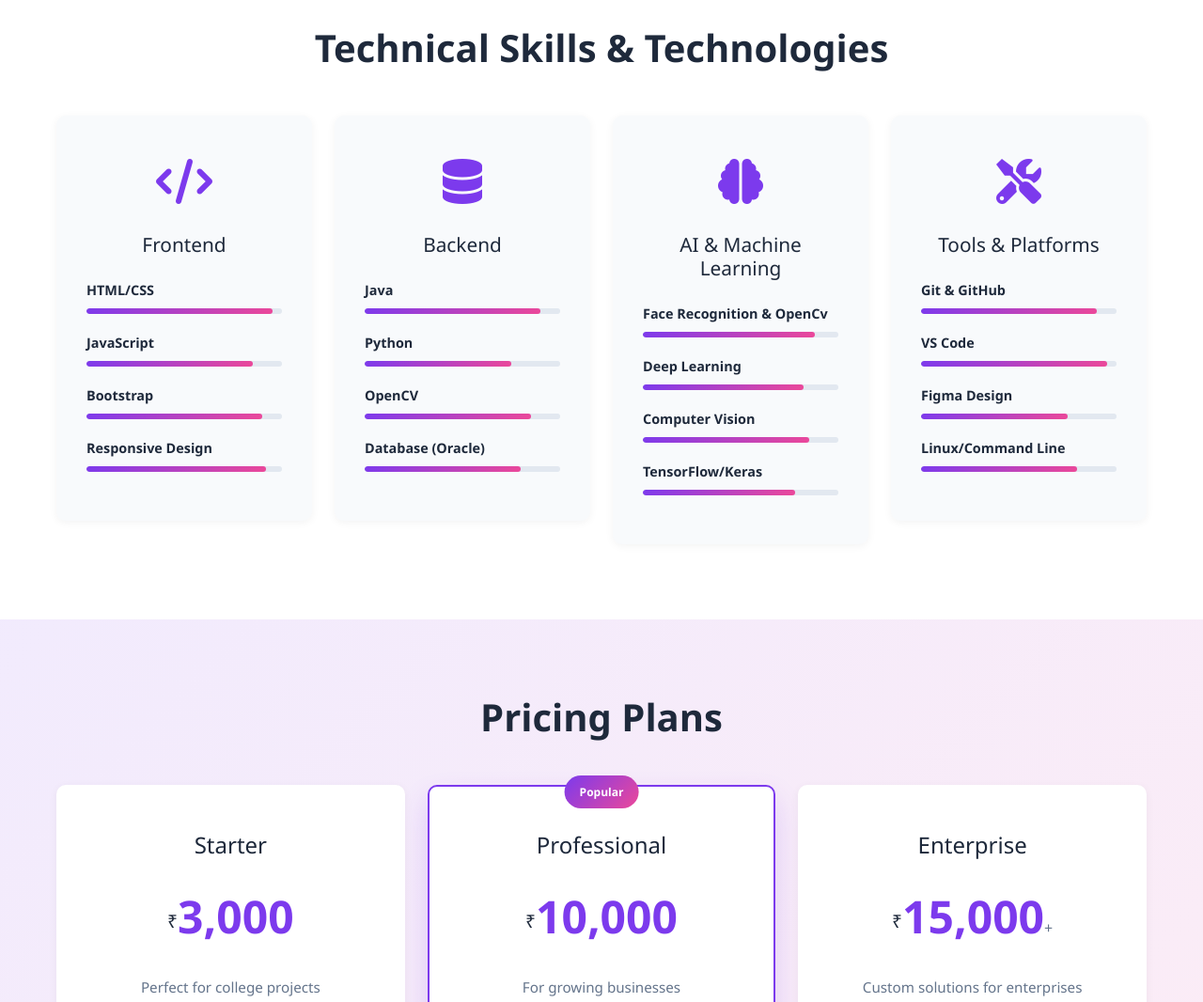
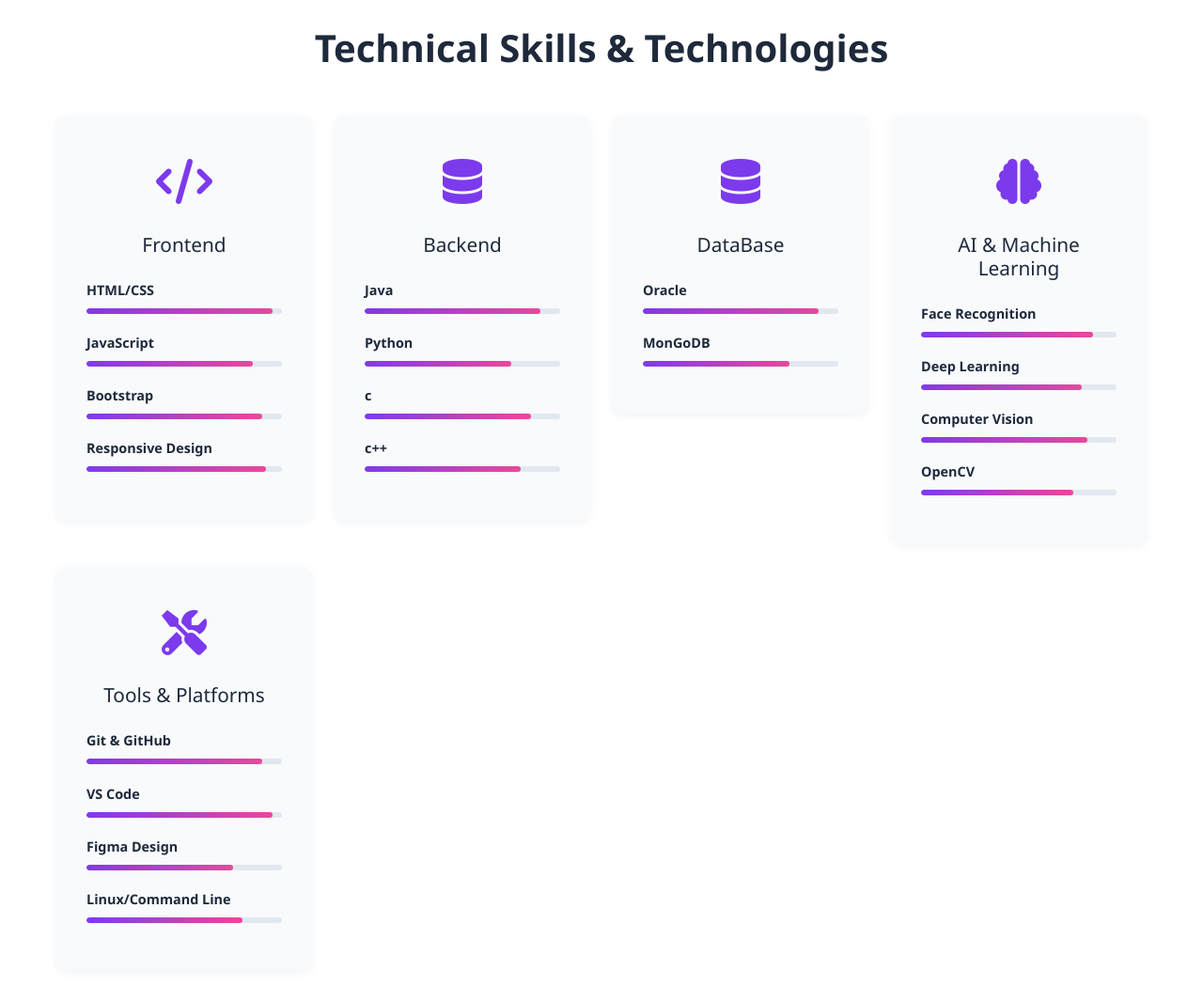
Before and after one commit to ganuborade/nex_layar, a website: page index.html in a window 1280 px wide. Shown: the part 2560-3626 px from the top of the page at 94% size. Drawn offline with nearby package versions, Linux system fonts and the light colour scheme.

Commit message:
adding database section

```diff
--- a/index.html
+++ b/index.html
@@ -187,17 +187,33 @@
                 <div class="skill-bar"><div class="skill-progress" style="width: 75%;"></div></div>
               </div>
               <div class="skill-item">
-                <span>OpenCV</span>
+                <span>c</span>
                 <div class="skill-bar"><div class="skill-progress" style="width: 85%;"></div></div>
               </div>
               <div class="skill-item">
-                <span>Database (Oracle)</span>
+                <span>c++</span>
                 <div class="skill-bar"><div class="skill-progress" style="width: 80%;"></div></div>
               </div>
             </div>
           </div>
         </div>
-
+        <!-- Database -->
+        <div class="col-md-6 col-lg-3">
+          <div class="skill-card">
+            <div class="skill-icon"><i class="fas fa-database"></i></div>
+            <h4>DataBase</h4>
+            <div class="skills-list">
+              <div class="skill-item">
+                <span>Oracle</span>
+                <div class="skill-bar"><div class="skill-progress" style="width: 90%;"></div></div>
+              </div>
+              <div class="skill-item">
+                <span>MonGoDB</span>
+                <div class="skill-bar"><div class="skill-progress" style="width: 75%;"></div></div>
+              </div>
+            </div>
+          </div>
+        </div>
         <!-- AI/ML -->
         <div class="col-md-6 col-lg-3">
           <div class="skill-card">
@@ -205,7 +221,7 @@
             <h4>AI & Machine Learning</h4>
             <div class="skills-list">
               <div class="skill-item">
-                <span>Face Recognition & OpenCv</span>
+                <span>Face Recognition</span>
                 <div class="skill-bar"><div class="skill-progress" style="width: 88%;"></div></div>
               </div>
               <div class="skill-item">
@@ -217,7 +233,7 @@
                 <div class="skill-bar"><div class="skill-progress" style="width: 85%;"></div></div>
               </div>
               <div class="skill-item">
-                <span>TensorFlow/Keras</span>
+                <span>OpenCV</span>
                 <div class="skill-bar"><div class="skill-progress" style="width: 78%;"></div></div>
               </div>
             </div>
@@ -338,8 +354,8 @@
       <div class="contact-content">
         <div class="contact-info">
           <div class="info-item"><i class="fas fa-envelope"></i><div><h4>Email</h4><p>nexlayar2026@gmail.com</p></div></div>
-          <div class="info-item"><i class="fas fa-phone"></i><div><h4>Phone</h4><p>+91 9834988871</p></div></div>
-          <div class="info-item"><i class="fas fa-map-marker-alt"></i><div><h4>Location</h4><p>Beed, Maharashtra</p></div></div>
+          <div class="info-item"><i class="fas fa-phone"></i><div><h4>Phone</h4><p>+91 9096040485</p></div></div>
+          <div class="info-item"><i class="fas fa-map-marker-alt"></i><div><h4>Location</h4><p>Ambajogai, Maharashtra</p></div></div>
         </div>
         <form class="contact-form" id="contactForm">
           <input type="text" placeholder="Your Name" required>
```
